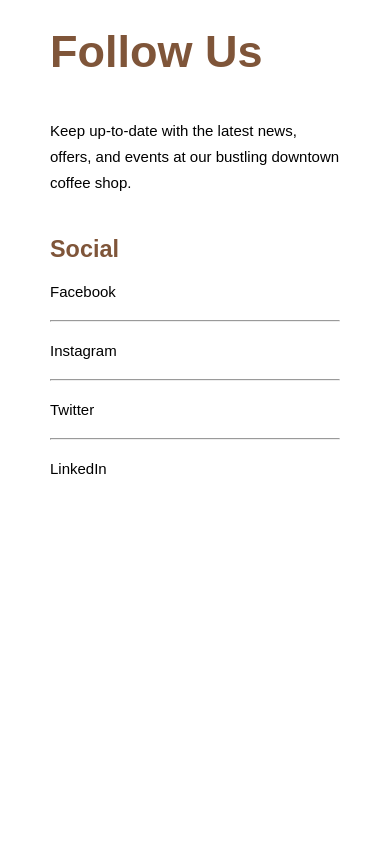
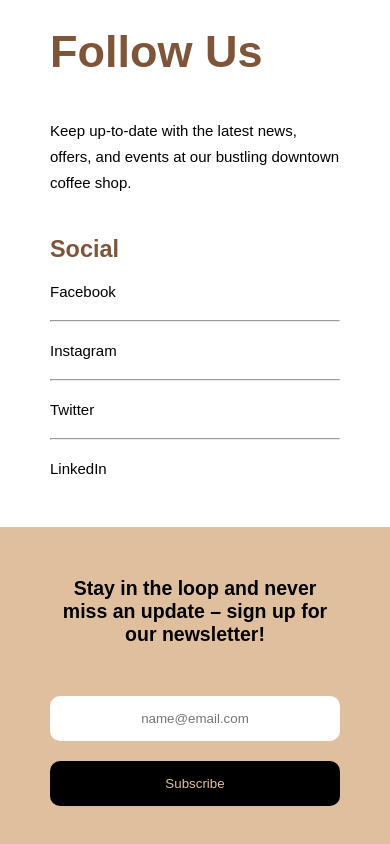
Before and after one commit to Scynes/showcase-coffee-shop-react, a React (Vite) app: page / in a window 390 px wide. Shown: the part 2634-3478 px from the top of the page. Before the commit the page ends 3161 px from the top, so only its background shows below. Built offline with nearby package versions, Linux system fonts and the light colour scheme; a web font is replaced by a local one.

Commit message:
completed(NewsLetter): added responsive news letter section component

```diff
--- a/src/App.tsx
+++ b/src/App.tsx
@@ -1,6 +1,7 @@
 import About from '@components/About';
 import Hero from '@components/Hero';
 import Navigation from '@components/Navigation';
+import NewsLetter from '@components/NewsLetter';
 import SocialMedia from '@components/SocialMedia';
 import Stats from '@components/Stats';
 import { BrowserRouter } from 'react-router-dom';
@@ -14,6 +15,7 @@ const App = () => {
             <About />
             <Stats />
             <SocialMedia />
+            <NewsLetter />
         </BrowserRouter>
     );
 }
--- /dev/null
+++ b/src/components/NewsLetter/NewsLetter.tsx
@@ -0,0 +1,14 @@
+const NewsLetter = () => {
+
+    return (
+        <section className="news-letter section-wrapper flex column justify-center align-center">
+            <h2 className='text-center'>Stay in the loop and never miss an update – sign up for our newsletter!</h2>
+            <form action="POST" className='flex column width-full gap-2'>
+                <input type="email" name="" id="" placeholder='name@email.com'/>
+                <button type="submit">Subscribe</button>
+            </form>
+        </section>
+    );
+}
+
+export default NewsLetter;
--- /dev/null
+++ b/src/components/NewsLetter/index.ts
@@ -0,0 +1 @@
+export { default } from './NewsLetter';
--- a/src/index.css
+++ b/src/index.css
@@ -224,7 +224,7 @@ p {
     background-color: #F2F2F2;
 }
 
-.stat-card > h2, .social-media h2  {
+.stat-card > h2, .social-media h2 {
     font-size: 4.5rem;
 }
 
@@ -239,6 +239,33 @@ p {
 .social-media > p {
     max-width: 56rem;
     line-height: 1.75;
+}
+
+.news-letter {
+    background-color: #E0BF9F;
+}
+
+.news-letter form {
+    max-width: 30rem;
+}
+
+.news-letter form > input, button {
+    width: 100%;
+    height: 4.5rem;
+    border: none;
+    border-radius: 1rem;
+    text-align: center;
+}
+
+.news-letter button {
+    background-color: black;
+    color: #E0BF9F;
+}
+
+.news-letter h2 {
+    margin-bottom: 5rem;
+    max-width: 80rem;
+    font-size: clamp(3.5vw, 4.5rem, 5vw);
 }
 
 .quote::before {
```
